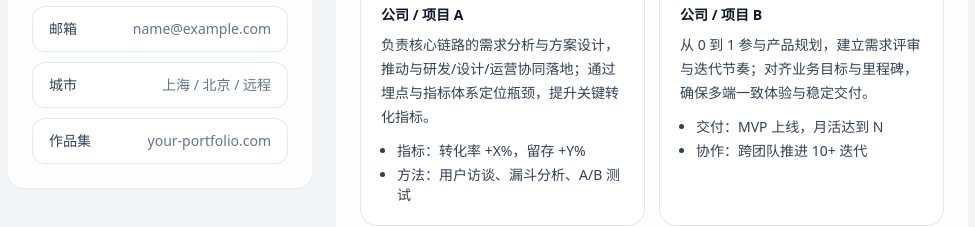
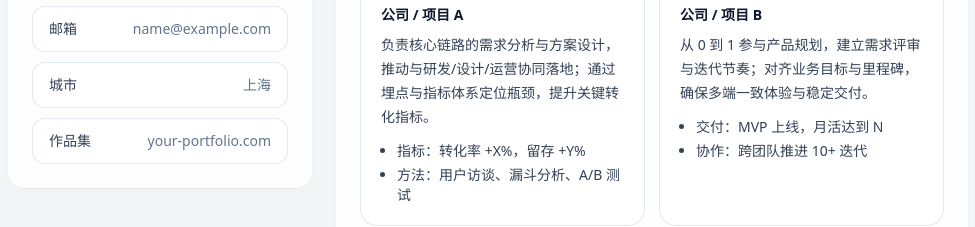
Before and after one commit to shaywang1127-sketch/resume, a plain HTML site: page index.html in a window 1280 px wide. Shown: the part 342-569 px from the top of the page, without its empty margins (152-1127 px from the left). Drawn offline with nearby package versions, Linux system fonts and the light colour scheme.

Commit message:
update city to Shanghai

```diff
--- a/index.html
+++ b/index.html
@@ -55,7 +55,7 @@
                   href="#"
                 >
                   <span class="font-medium text-slate-700">城市</span>
-                  <span class="truncate text-slate-500">上海 / 北京 / 远程</span>
+                  <span class="truncate text-slate-500">上海</span>
                 </a>
                 <a
                   class="flex items-center justify-between rounded-xl bg-white px-4 py-3 ring-1 ring-slate-200 transition hover:bg-slate-50"
```
